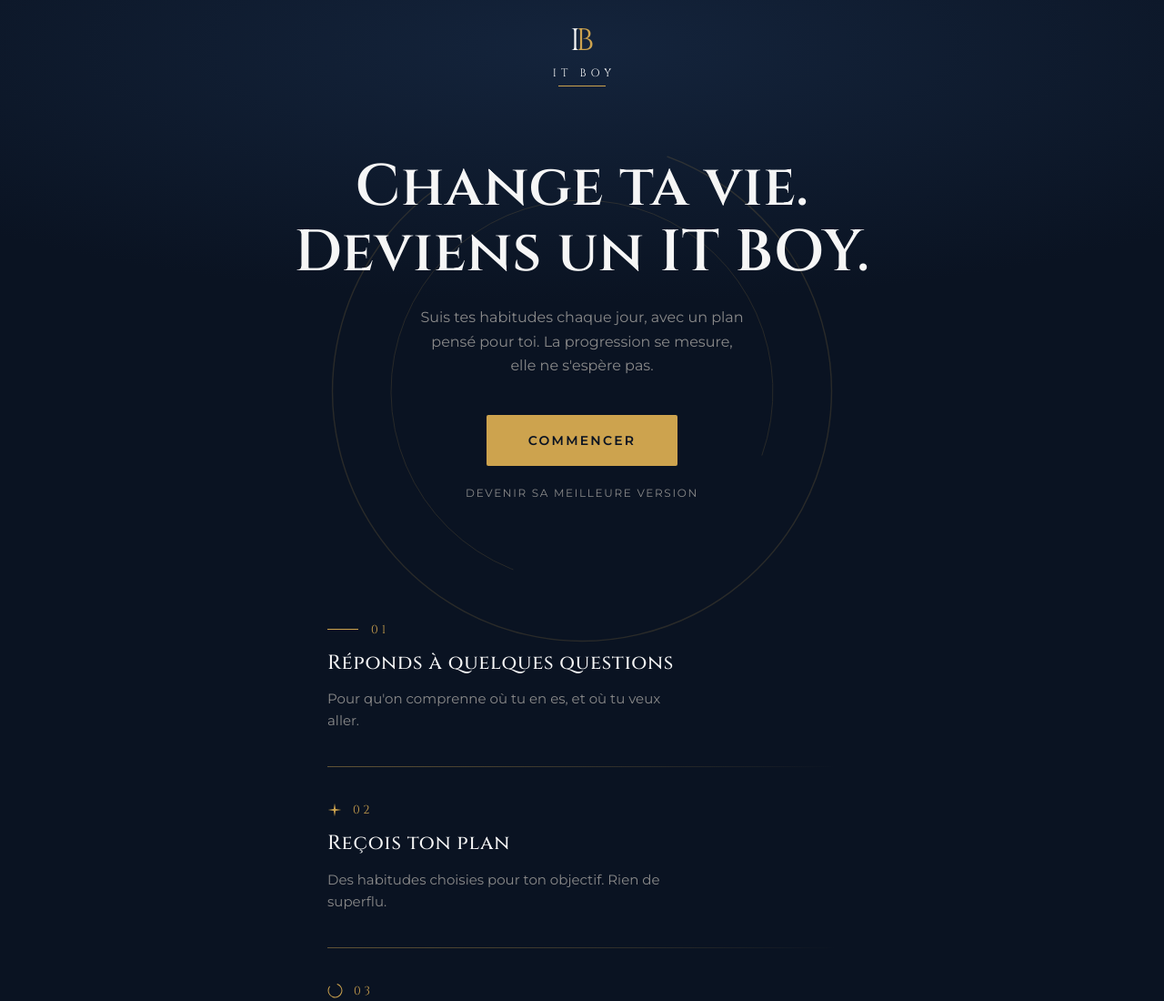
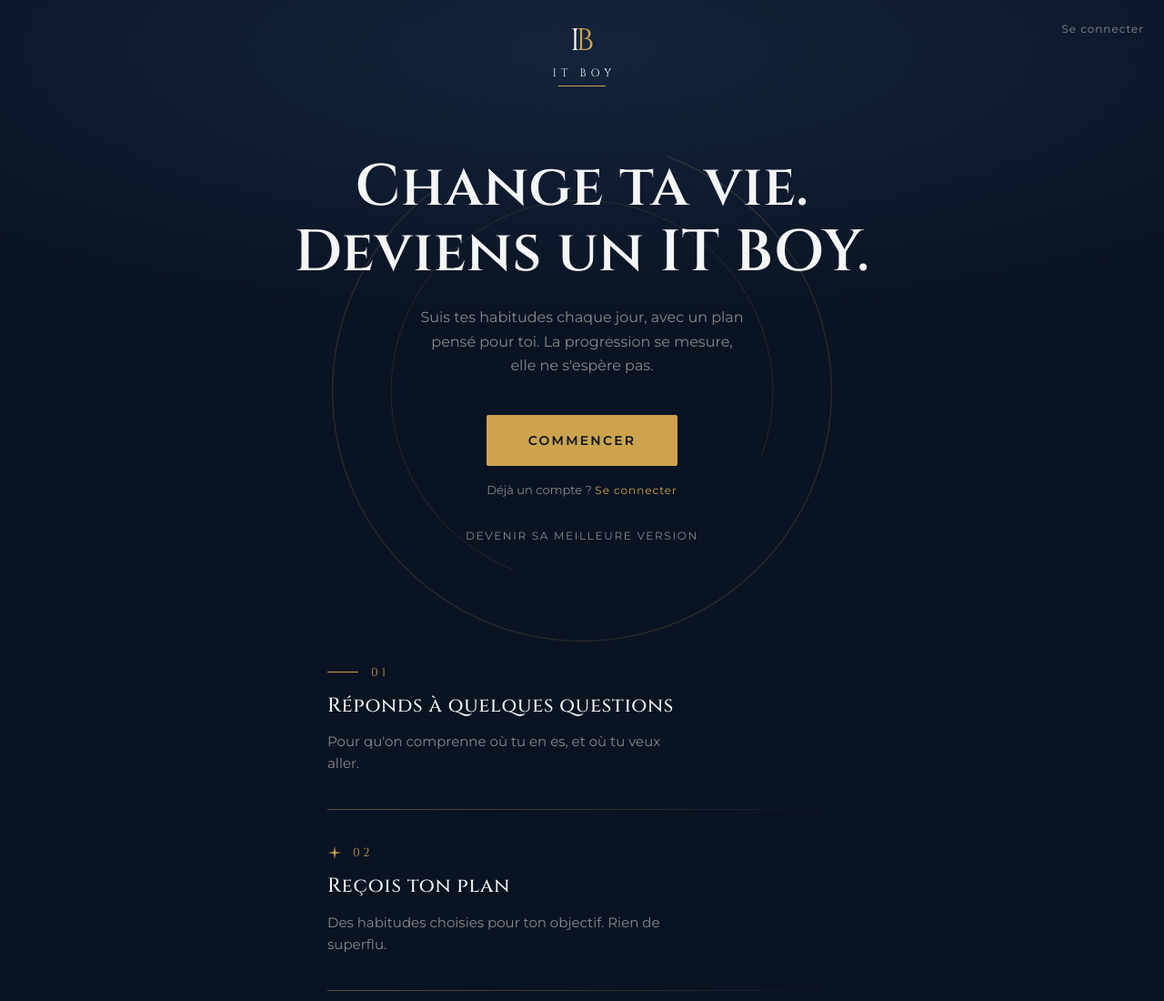
Before and after one commit to Raphaeligora/IT-BOY-, a website: page itboy-app-deploy/index.html in a window 1280 px wide. Shown: the top 1100 px of the page at 91% size. Drawn offline with Linux system fonts and the light colour scheme.

Commit message:
Add login links to index.html

```diff
--- a/itboy-app-deploy/index.html
+++ b/itboy-app-deploy/index.html
@@ -18,6 +18,8 @@
     <circle cx="200" cy="200" r="150" fill="none" stroke="#CDA34E" stroke-width="0.6" stroke-dasharray="700 240" stroke-linecap="round" transform="rotate(112 200 200)" />
   </svg>
 
+  <a href="login/" class="link-muted" style="position:absolute;top:24px;right:22px;font-size:12px;letter-spacing:0.08em;z-index:1">Se connecter</a>
+
   <div style="position:relative;display:flex;flex-direction:column;align-items:center;gap:10px">
     <div class="logo-mark" style="font-size:34px">
       <span class="i">I</span><span class="b">B</span>
@@ -33,6 +35,8 @@
   <p style="position:relative;font-size:16px;line-height:1.65;color:#8A8A8A;text-align:center;margin:22px 0 0;max-width:34ch;text-wrap:pretty">Suis tes habitudes chaque jour, avec un plan pensé pour toi. La progression se mesure, elle ne s'espère pas.</p>
 
   <a href="quiz/" class="cta-btn" style="position:relative;margin-top:40px">Commencer</a>
+
+  <p style="position:relative;margin-top:18px;font-size:13px;color:#8A8A8A">Déjà un compte ? <a href="login/" class="link-muted" style="color:#CDA34E">Se connecter</a></p>
 
   <div style="position:relative;margin-top:22px;font-size:12px;letter-spacing:0.14em;text-transform:uppercase;color:#8A8A8A">Devenir sa meilleure version</div>
 </section>
```
